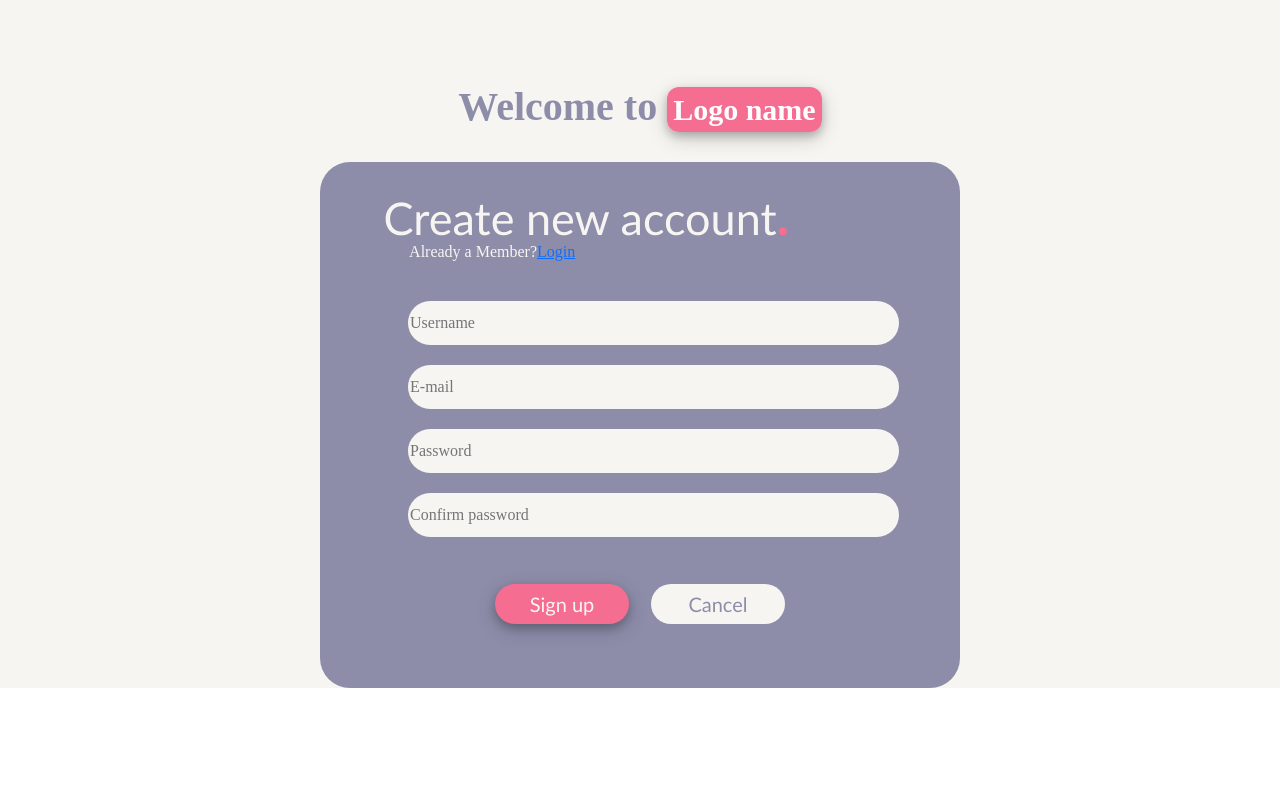
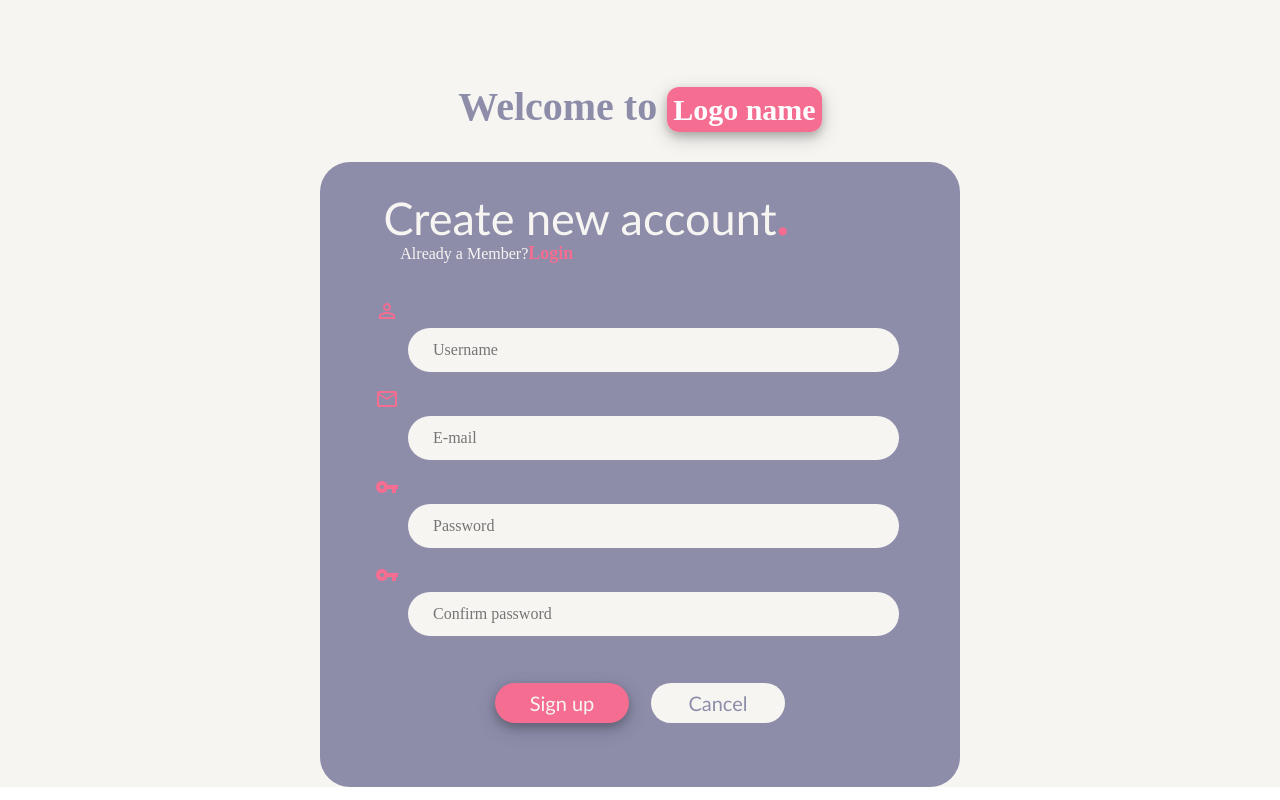
Before and after one commit to hanane54/social-network, a React (Create React App) app: page /sign-up in a window 1280 px wide. Built offline with nearby package versions, Linux system fonts and the light colour scheme.

Commit message:
signup page: last part

```diff
--- a/src/components/register/register.js
+++ b/src/components/register/register.js
@@ -1,136 +1,153 @@
 import { makeStyles } from "@material-ui/core";
 import React from "react";
 import { Link } from 'react-router-dom';
+import PersonOutlineIcon from '@mui/icons-material/PersonOutline';
+import MailOutlineIcon from '@mui/icons-material/MailOutline';
+import VpnKeyIcon from '@mui/icons-material/VpnKey';
 
-
-const useStyles = makeStyles((theme)=>({
-    signup:{
-        background:"var(--third-color)",
-        height:"100%",
-        width:"100%",
-        marginTop:"1%"
+const useStyles = makeStyles((theme) => ({
+    signup: {
+        background: "var(--third-color)",
+        height: "100%",
+        width: "100%",
+        marginTop: "1%"
 
     },
-    welcome:{
-        textAlign:"center",
-        fontWeight:"bold",
-        fontSize:"40px",
-        color:"var(--first-color)"
+    welcome: {
+        textAlign: "center",
+        fontWeight: "bold",
+        fontSize: "40px",
+        color: "var(--first-color)"
 
     },
-    logo:{
-        backgroundColor:"var(--fourth-color)",
-        borderRadius:"12px",
-        fontSize:"30px",
-        color:"#FFFFFF",
+    logo: {
+        backgroundColor: "var(--fourth-color)",
+        borderRadius: "12px",
+        fontSize: "30px",
+        color: "#FFFFFF",
         boxShadow: "0 4px 8px 0 rgba(0, 0, 0, 0.2), 0 6px 20px 0 rgba(0, 0, 0, 0.19)",
-        padding:"6px"
+        padding: "6px"
 
 
 
     },
-    container:{
-        marginTop:"2%",
-        margin:"auto",
-        backgroundColor:"var(--first-color)",
-        borderRadius:"30px",
-        textAlign:"center",
-        width:"50%",
-        height:"50%",
-        padding:"4%",
-        paddingBottom:"5%",
-        paddingTop:"2%",
+    container: {
+        marginTop: "2%",
+        margin: "auto",
+        backgroundColor: "var(--first-color)",
+        borderRadius: "30px",
+        textAlign: "center",
+        width: "50%",
+        height: "50%",
+        padding: "4%",
+        paddingBottom: "5%",
+        paddingTop: "2%",
 
     },
-    txt:{
-        marginLeft:"-20%",
-        color:"var(--third-color)",
-        fontWeight:"550",
-        fontFamily:"Calibri",
-        fontSize:"45px",
+    txt: {
+        marginLeft: "-20%",
+        color: "var(--third-color)",
+        fontWeight: "550",
+        fontFamily: "Calibri",
+        fontSize: "45px",
 
     },
-    point:{
-        color:"var(--fourth-color)",
-        fontSize:"50px"
+    point: {
+        color: "var(--fourth-color)",
+        fontSize: "50px"
     },
-    question:{
-        marginLeft:"-55%",
-        marginTop:"-3%",
-        color:"var(--third-color)",
+    question: {
+        marginLeft: "-57%",
+        marginTop: "-3%",
+        color: "var(--third-color)",
 
 
-        // fontFamily:"Karla"
 
 
     },
-    login:{
-        TextDecoration:"inerit",
-        color:"inerit"
+    login: {
+        textDecoration: "none",
+        color: "var(--fourth-color)",
+        fontWeight:"bold",
+        fontSize:"18px",
+        '&:hover':{
+        color: "var(--fourth-color)",
+
+
+        }
     },
-    form:{
-        // display:"flex",
-        // flexDirecton:"column"
-        // padding:"50px"
-        marginTop:"5%"
+    form: {
+
+        marginTop: "5%"
 
     },
-    div_input:{
-        padding:"10px",
-        marginLeft:"5%",
+    icon: {
+        height: "1.5rem",
+        width: "1.5rem",
+        color: "var(--fourth-color)",
+
+        padding: "4px",
+
+
+    },
+    div_input: {
+        padding: "10px",
+        marginLeft: "5%",
 
 
     },
     input: {
-        backgroundColor:"var(--third-color)",
-        display:"block",
-        margin:"auto",
-        borderRadius:"40px",
-        border:"1px",
-        width:"100%",
-        paddingTop:"10px",
-        paddingBottom:"10px",
-        color:"var(--first-color)",
+        backgroundColor: "var(--third-color)",
+        display: "block",
+        margin: "auto",
+        borderRadius: "40px",
+        border: "1px",
+        width: "100%",
+        paddingTop: "10px",
+        paddingBottom: "10px",
+        paddingLeft: "25px",
+
+        color: "var(--first-color)",
 
 
     },
-    btn1:{
-        color:"var(--third-color)",
-        backgroundColor:"var(--fourth-color)",
-        borderRadius:"23px",
-        border:"1px",
+    btn1: {
+        color: "var(--third-color)",
+        backgroundColor: "var(--fourth-color)",
+        borderRadius: "23px",
+        border: "1px",
         boxShadow: "0 4px 8px 0 rgba(0, 0, 0, 0.2), 0 6px 20px 0 rgba(0, 0, 0, 0.19)",
-        width:"25%",
-        padding:"5px",
-        fontFamily:"Calibri",
-        fontSize:"20px",
-        marginRight:"4%",
-        marginTop:"7%",
-        fontWeight:"570"
+        width: "25%",
+        padding: "5px",
+        fontFamily: "Calibri",
+        fontSize: "20px",
+        marginRight: "4%",
+        marginTop: "7%",
+        fontWeight: "570"
     },
-    btn2:{
-        color:"var(--first-color)",
-        backgroundColor:"var(--third-color)",
-        borderRadius:"23px",
-        border:"1px",
+    btn2: {
+        color: "var(--first-color)",
+        backgroundColor: "var(--third-color)",
+        borderRadius: "23px",
+        border: "1px",
         // boxShadow: "0 4px 8px 0 rgba(0, 0, 0, 0.2), 0 6px 20px 0 rgba(0, 0, 0, 0.19)",
-        width:"25%",
-        padding:"5px",
-        fontFamily:"Calibri",
-        fontSize:"20px",
-        marginTop:"7%"
+        width: "25%",
+        padding: "5px",
+        fontFamily: "Calibri",
+        fontSize: "20px",
+        marginTop: "7%"
 
 
 
     },
 
 }));
-function Register(){
+function Register() {
     const classes = useStyles();
-    return(
+    return (
         <div className={classes.signup}>
-           <div className={classes.welcome}>
-               Welcome to <span className={classes.logo}>Logo name</span>
+            <div className={classes.welcome}>
+                Welcome to <span className={classes.logo}>Logo name</span>
             </div>
             <div className={classes.container}>
                 <h1 className={classes.txt}>Create new account<span className={classes.point}>.</span></h1>
@@ -145,10 +162,27 @@ function Register(){
                     {/* <label>Username</label> */}
                     {/* <input/> */}
                     {/* <label className="label">Name</label> */}
-                    <div className={classes.div_input}><input className={classes.input} type="text" placeholder="Username"/></div>
-                    <div className={classes.div_input}><input className={classes.input}  type="email" placeholder="E-mail"/></div>
-                    <div className={classes.div_input}><input className={classes.input}  type="password" placeholder="Password"/></div>
-                    <div className={classes.div_input}><input className={classes.input}  type="password" placeholder="Confirm password"/></div>
+                    <div className={classes.wrapper}>
+                        <div class={classes.icon}><PersonOutlineIcon /></div>
+                        <div className={classes.div_input}><input className={classes.input} type="text" placeholder="Username" /></div>
+                    </div>
+                    <div className={classes.wrapper}>
+                        <div class={classes.icon}><MailOutlineIcon /></div>
+                        <div className={classes.div_input}><input className={classes.input} type="email" placeholder="E-mail" /></div>
+                    </div>
+
+                    <div className={classes.wrapper}>
+                        <div class={classes.icon}><VpnKeyIcon /></div>
+                        <div className={classes.div_input}><input className={classes.input} type="password" placeholder="Password" /></div>
+
+                    </div>
+
+                    <div className={classes.wrapper}>
+                        <div class={classes.icon}><VpnKeyIcon /></div>
+                        <div className={classes.div_input}><input className={classes.input} type="password" placeholder="Confirm password" /></div>
+
+                    </div>
+
                     {/* <button onClick={handleSubmit} className="btn" type="submit">
                     Submit
                     </button> */}
```
